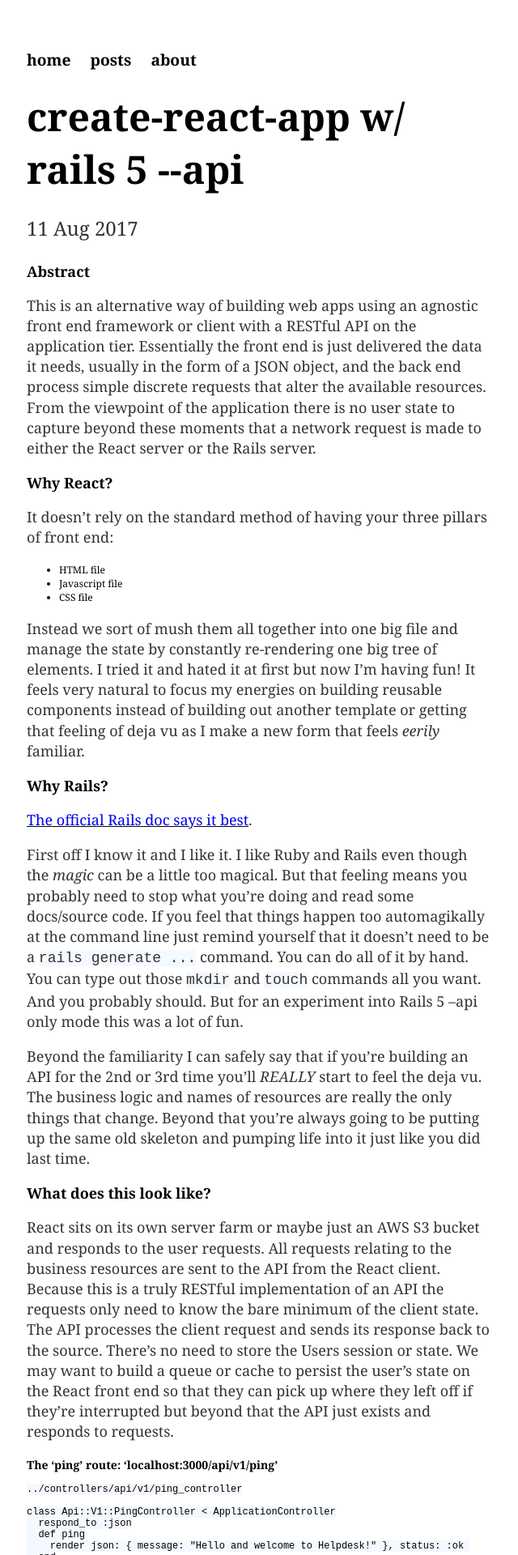
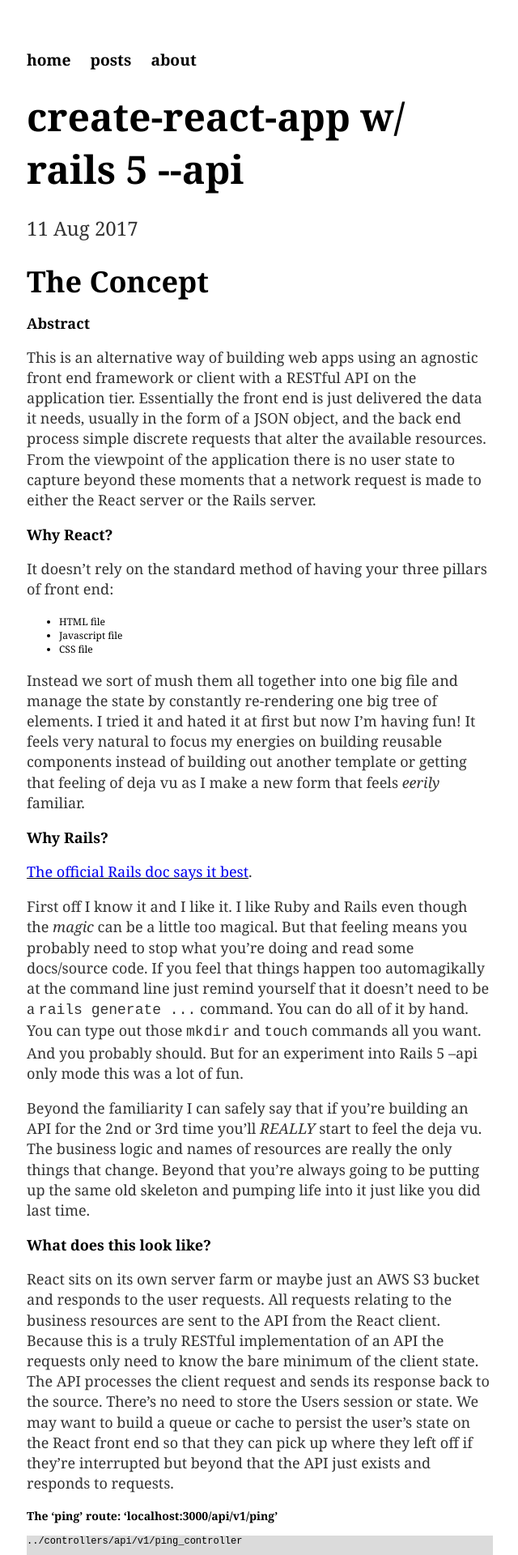
Before and after one commit to maxdobeck/maxdobeck.github.io, a Jekyll site: the page built from _posts/2017-08-11-create-react-app-w-rails-api.md, in a window 1280 px wide. Shown: the top 1920 px of the page at 81% size, without its empty margins (319-959 px from the left). Built offline with Jekyll 4.4.1, drawn with Linux system fonts in a browser that asks for light colours.

Commit message:
updated css code .highlight value.

````diff
--- a/_config.yml
+++ b/_config.yml
@@ -1,3 +1,10 @@
 name: Max Dobeck
 markdown: kramdown
+highlighter: rouge
 permalink: /blog/:year/:month/:day/:title
+
+kramdown:
+  input: GFM
+
+plugins:
+  - rouge
--- a/_posts/2017-08-11-create-react-app-w-rails-api.md
+++ b/_posts/2017-08-11-create-react-app-w-rails-api.md
@@ -3,6 +3,7 @@
 title: "create-react-app w/ rails 5 --api"
 date: 2017-08-11
 ---
+# The Concept #
 ## Abstract ##
 This is an alternative way of building web apps using an agnostic front end framework or client with a RESTful API on the application tier.  Essentially the front end is just delivered the data it needs, usually in the form of a JSON object, and the back end process simple discrete requests that alter the available resources.  From the viewpoint of the application there is no user state to capture beyond these moments that a network request is made to either the React server or the Rails server.
 
@@ -26,7 +27,7 @@
 React sits on its own server farm or maybe just an AWS S3 bucket and responds to the user requests.  All requests relating to the business resources are sent to the API from the React client.  Because this is a truly RESTful implementation of an API the requests only need to know the bare minimum of the client state.  The API processes the client request and sends its response back to the source.  There's no need to store the Users session or state.  We may want to build a queue or cache to persist the user's state on the React front end so that they can pick up where they left off if they're interrupted but beyond that the API just exists and responds to requests.
 
 ### The 'ping' route: 'localhost:3000/api/v1/ping' ###
-~~~ruby
+```ruby
 ../controllers/api/v1/ping_controller
 
 class Api::V1::PingController < ApplicationController
@@ -35,11 +36,11 @@
     render json: { message: "Hello and welcome to Helpdesk!" }, status: :ok
   end
 end
-~~~
+```
 
 This is an excellent example of what most of the routes in your API will look like.  If this was a running server you would see the JSON message appear in the browser as a regular JSON object.  If you were a client device calling the API you would probably process the message somehow and make some changes to the client's state.  Or maybe just print it out.
 
-# Build Time ##
+# The Build ##
 
 ## Building the Front End ##
 Just use [create-react-app](https://github.com/facebookincubator/create-react-app). If you don't know what that is just accept its the easiest way to build react apps.  If you want to really learn how the sausage is made just find an old guide from 2014 and follow that.  Once you get to `npm start` and see that beatuiful spinning react symbol you're done with the front end!
--- a/css/main.css
+++ b/css/main.css
@@ -1,13 +1,14 @@
 body {
     margin: 60px auto;
     width: 95%;
+    font-size: .8em;
     font-family: 'Georgia','Raleway', 'Arial', 'Sans-Serif';
-}
-code {
-    background-color: #F4F8FF;
 }
 footer ul li a{
     color: black;
+}
+.highlight {
+    background-color: #DBDBDB;
 }
 nav ul, footer ul {
     padding: 0px;
````
